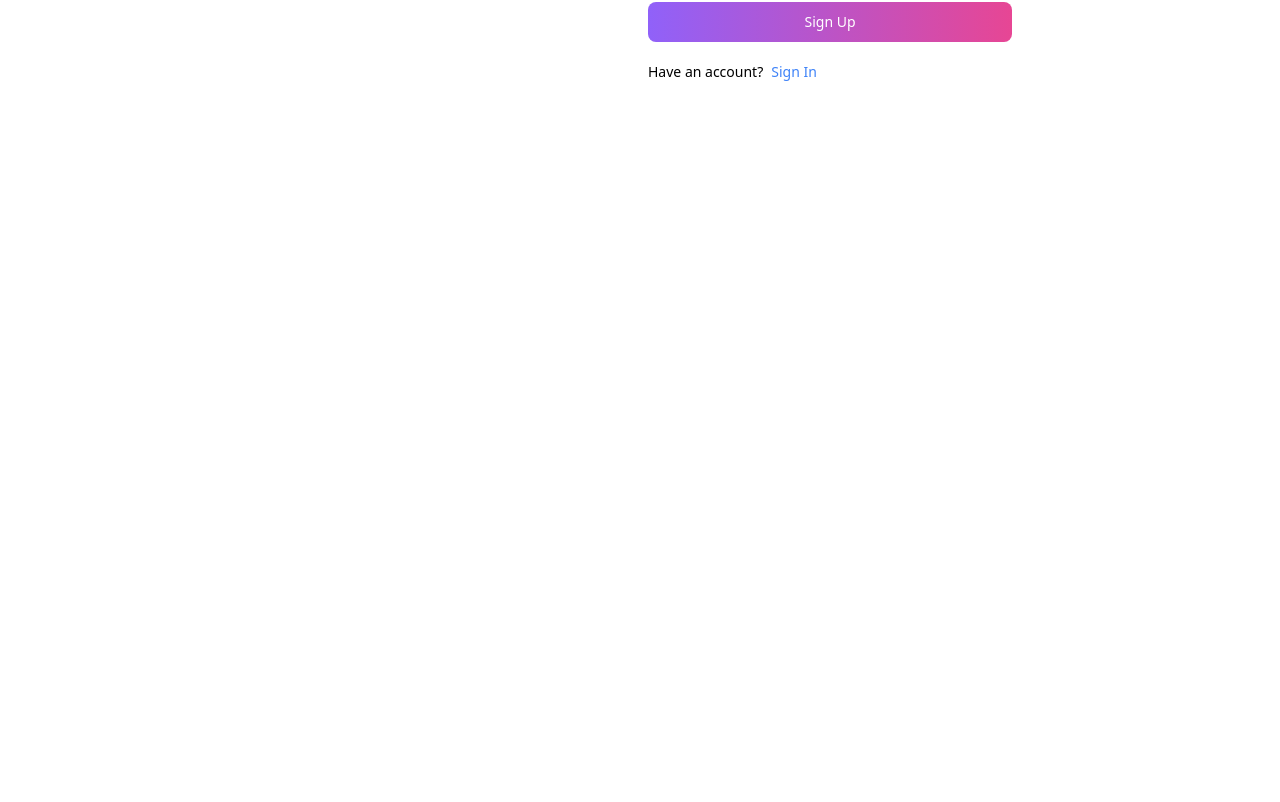
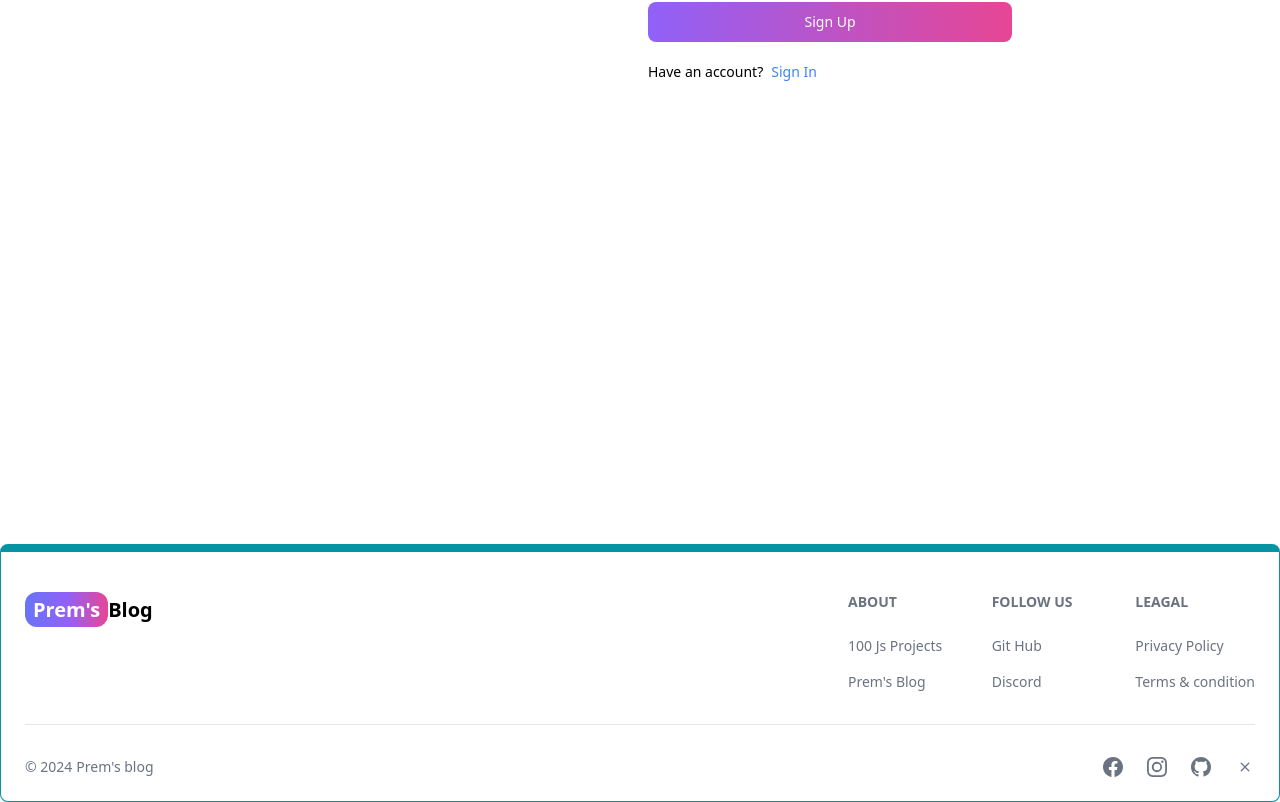
Before and after one commit to PremRaj99/mern-blog, a React (Vite) app in the folder client/: page /sign-up in a window 1280 px wide. Shown: the part 400-1202 px from the top of the page. Before the commit the page ends 944 px from the top, so only its background shows below. Built offline with nearby package versions, Linux system fonts and the light colour scheme.

Commit message:
create and add footer component

```diff
--- a/client/src/App.jsx
+++ b/client/src/App.jsx
@@ -6,6 +6,7 @@
 import SignIn from "./pages/Signin";
 import SignUp from "./pages/Signup";
 import Header from "./components/Header";
+import Footer from "./components/Footer";
 
 export default function App() {
   return (
@@ -19,6 +20,8 @@
         <Route path="/sign-in" element={<SignIn />} />
         <Route path="/sign-up" element={<SignUp />} />
       </Routes>
+
+      <Footer />
     </BrowserRouter>
   )
 }
--- /dev/null
+++ b/client/src/components/Footer.jsx
@@ -0,0 +1,91 @@
+import React from "react";
+import { Footer } from "flowbite-react";
+import { Link } from "react-router-dom";
+import { BsFacebook, BsInstagram, BsX, BsGithub } from "react-icons/bs";
+
+export default function FooterComponent() {
+  return (
+    <Footer container className="border border-t-8 border-teal-500">
+      <div className="w-full max-w-7xl mx-auto">
+        <div className="grid w-full justify-between sm:flex md:grid-cols-1">
+          <div className="mt-5">
+            <Link
+              to="/"
+              className="self-center whitespace-nowrap text-lg sm:text-xl font-semibold dark:text-white"
+            >
+              <span className="px-2 py-1 bg-gradient-to-r from-indigo-500 via-purple-500 to-pink-500 rounded-xl text-white">
+                Prem's
+              </span>
+              Blog
+            </Link>
+          </div>
+          <div className="grid grid-cols-2 gap-8 mt-4 sm:grid-cols-3 sm:gap-6">
+            <div>
+              <Footer.Title title="About" />
+              <Footer.LinkGroup col>
+                <Footer.Link
+                  href="https://www.google.com"
+                  target="_blank"
+                  rel="nooppener noreferrer"
+                >
+                  100 Js Projects
+                </Footer.Link>
+                <Footer.Link as={"div"}>
+                  <Link to="/about">Prem's Blog</Link>
+                </Footer.Link>
+              </Footer.LinkGroup>
+            </div>
+            <div>
+              <Footer.Title title="Follow us" />
+              <Footer.LinkGroup col>
+                <Footer.Link
+                  href="https://github.com/PremRaj99"
+                  target="_blank"
+                  rel="nooppener noreferrer"
+                >
+                  Git Hub
+                </Footer.Link>
+                <Footer.Link href="#">Discord</Footer.Link>
+              </Footer.LinkGroup>
+            </div>
+            <div>
+              <Footer.Title title="Leagal" />
+              <Footer.LinkGroup col>
+                <Footer.Link href="#">Privacy Policy</Footer.Link>
+                <Footer.Link href="#">Terms &amp; condition</Footer.Link>
+              </Footer.LinkGroup>
+            </div>
+          </div>
+        </div>
+        <Footer.Divider />
+        <div className="w-full sm:flex sm:items-center sm:justify-between">
+          <div className="">
+            <Footer.Copyright
+              href="#"
+              by="Prem's blog"
+              year={new Date().getFullYear()}
+            />
+          </div>
+          <div className="flex gap-6 sm:mt-0 mt-4 sm:justify-center">
+            <Footer.Icon
+              href="https://www.facebook.com/premraj.prajapati.737/"
+              target="_blank"
+              icon={BsFacebook}
+            />
+            <Footer.Icon
+              href="https://www.instagram.com/prem_raj_0009"
+              target="_blank"
+              icon={BsInstagram}
+            />
+            <Footer.Icon
+              href="https://github.com/PremRaj99"
+              target="_blank"
+              icon={BsGithub}
+            />
+            <Footer.Icon href="#" icon={BsX} />
+          </div>
+        </div>
+      </div>
+    </Footer>
+  );
+}
```
